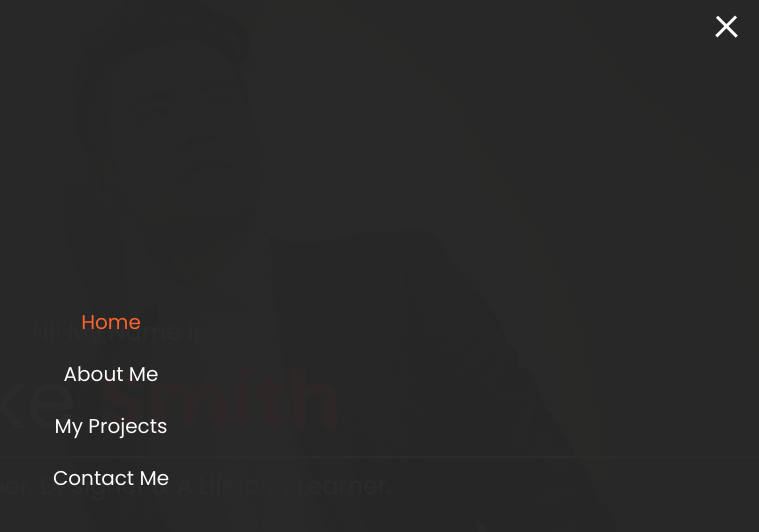
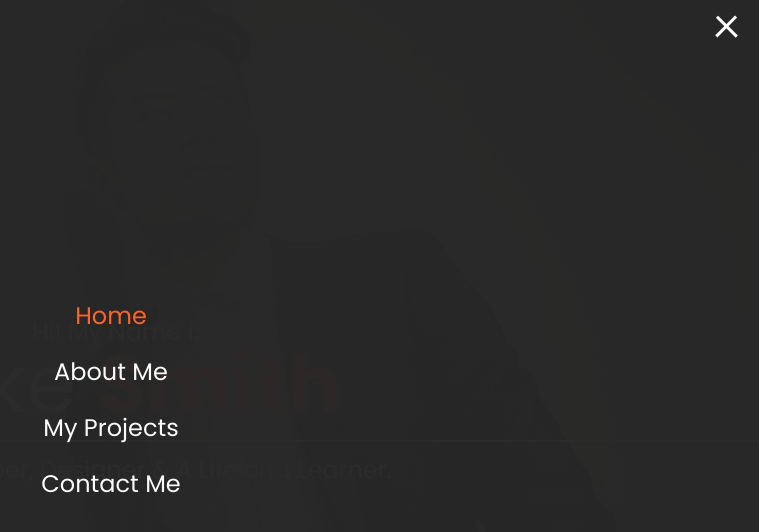
Before and after one commit to dolphius21/Sass-Practice-Portfolio-Site, a plain HTML site: page index.html in a window 1280 px wide. Both pictures are taken after a click on the element 1250 px from the left and 26 px from the top of the page. Shown: the whole page, without its empty margins (521-1280 px from the left). Drawn offline with Linux system fonts and the light colour scheme.

Commit message:
finalized home page

```diff
--- a/js/main.js
+++ b/js/main.js
@@ -2,6 +2,7 @@ const menuBtn = document.querySelector(".menu-btn");
 const hamburger = document.querySelector(".menu-btn-burger");
 const nav = document.querySelector(".nav");
 const menuNav = document.querySelector(".menu-nav");
+const navItems = document.querySelectorAll(".menu-nav-item");
 
 let showMenu = false;
 
@@ -12,11 +13,13 @@ function toggleMenu() {
     hamburger.classList.add("open");
     nav.classList.add("open");
     menuNav.classList.add("open");
+    navItems.forEach((item) => item.classList.add("open"));
     showMenu = true;
   } else {
     hamburger.classList.remove("open");
     nav.classList.remove("open");
     menuNav.classList.remove("open");
+    navItems.forEach((item) => item.classList.remove("open"));
     showMenu = false;
   }
 }
--- a/scss/_home.scss
+++ b/scss/_home.scss
@@ -15,7 +15,7 @@
   &-name {
     font-size: 5rem;
     padding-bottom: 1rem;
-    margin-top: 1rem;
+    margin-bottom: 1rem;
     border-bottom: 2px solid set-color($primary-color);
 
     &-last {
--- a/scss/_menu.scss
+++ b/scss/_menu.scss
@@ -82,10 +82,19 @@
       transform: translateY(0);
     }
 
+    &-item {
+      transform: translateX(100vw);
+      @include transition-ease;
+
+      &.open {
+        transform: translateX(0);
+      }
+    }
+
     &-link {
       display: block;
       padding: 1rem;
-      font-size: 1.25rem;
+      font-size: 1.5rem;
 
       &:hover {
         color: $secondary-color;
@@ -97,3 +106,9 @@
     }
   }
 }
+
+@for $i from 1 through 4 {
+  .menu-nav-item:nth-child(#{$i}) {
+    transition-delay: $i * 0.165s;
+  }
+}
```
Also changed, not shown: css/main.css, 1 other file.
